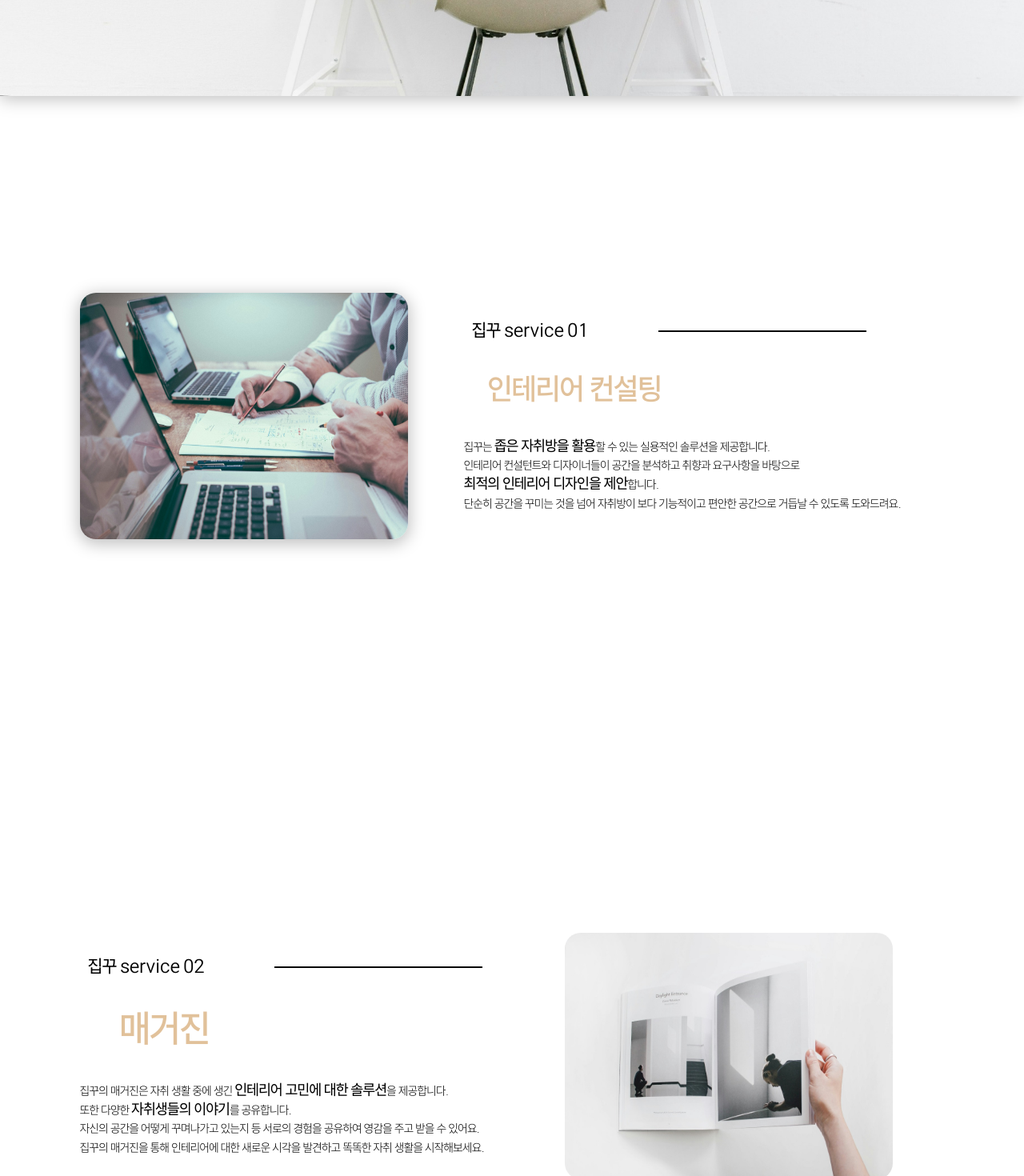
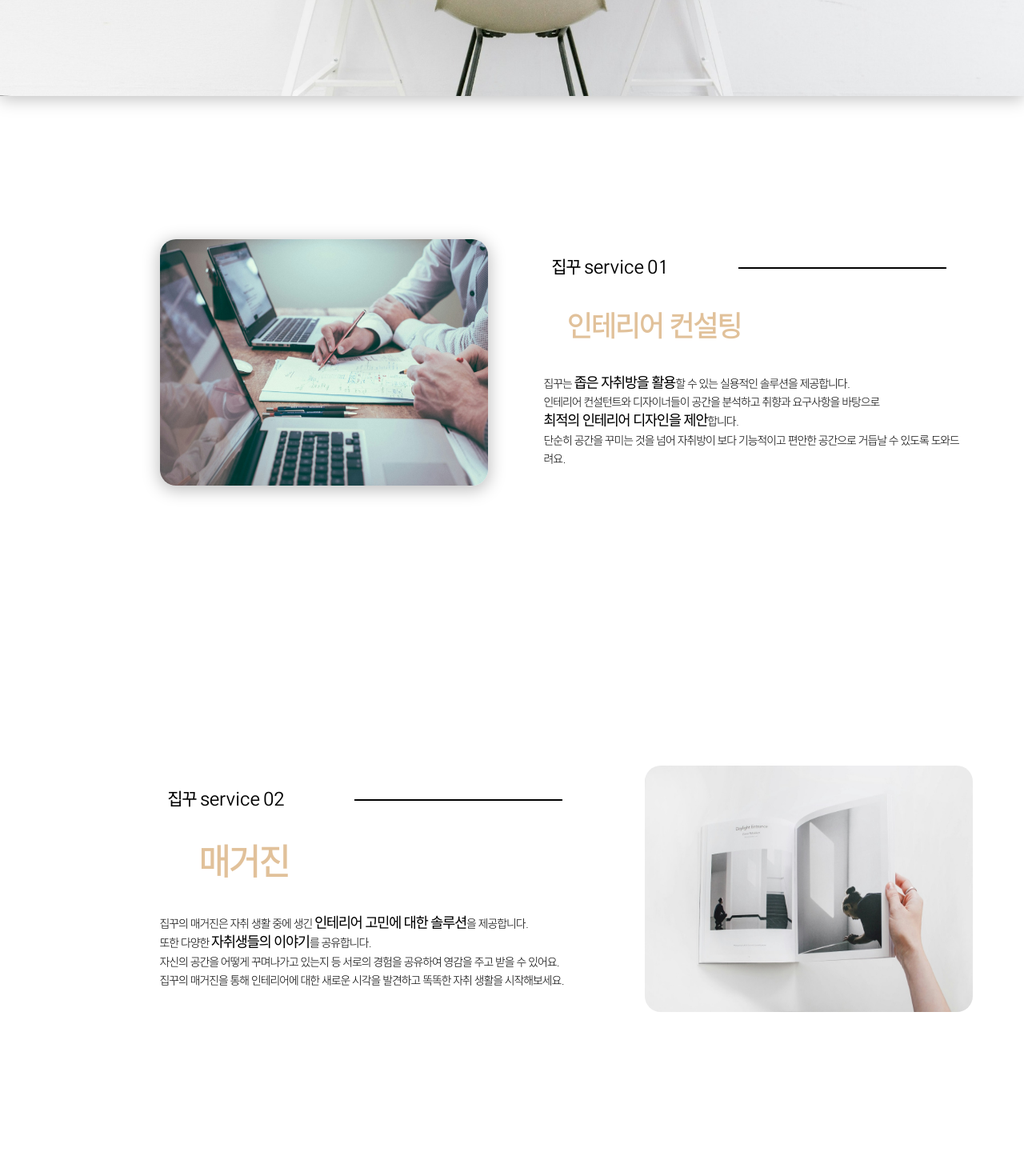
Before and after one commit to house-making-node/FRONT, a React (Create React App) app: page / in a window 1280 px wide. Shown: the part 680-2150 px from the top of the page at 80% size. After the commit the page ends 2117 px from the top, so only its background shows below. Built offline with nearby package versions, Linux system fonts and the light colour scheme.

Commit message:
main page 수정

```diff
--- a/src/component/interiorconsult/Extracontent.jsx
+++ b/src/component/interiorconsult/Extracontent.jsx
@@ -1,9 +1,8 @@
-import React from 'react';
-import styled from 'styled-components';
-import extra1 from '../img/extra1.jpg';
-import extra2 from '../img/extra2.jpg';
-import extra3 from '../img/extra3.jpg';
-
+import React from "react";
+import styled from "styled-components";
+import extra1 from "../img/extra1.jpg";
+import extra2 from "../img/extra2.jpg";
+import extra3 from "../img/extra3.jpg";
 
 const ExtraContentSection = styled.div`
   background-color: #f7f0e7;
@@ -16,7 +15,7 @@ const ExtraContentContainer = styled.div`
   display: flex;
   justify-content: center;
   gap: 2em;
-  flex-wrap: wrap;s
+  flex-wrap: wrap;
   max-width: 1200px;
   margin: 0 auto;
 `;
--- a/src/component/main/main1.js
+++ b/src/component/main/main1.js
@@ -2,11 +2,9 @@ import styled from "styled-components";
 import main1Img from "../img/main1.jpeg";
 
 const Wrapper = styled.div`
-  width: 100vw;
   position: relative;
 `;
 const Img1 = styled.img`
-  //width: 1440px;
   width: 100%;
   height: 800px;
   box-shadow: 0px 4px 20px 0px rgba(0, 0, 0, 0.25);
--- a/src/component/main/main2.js
+++ b/src/component/main/main2.js
@@ -1,24 +1,11 @@
 import styled from "styled-components";
 import main2Img from "../img/main2.jpeg";
 
-/*
 const Wrapper = styled.div`
-  max-width: 100vw;
-  position: relative;
-  display: flex;
-  flex-direction: row;
-  margin: 200px 10px 200px 100px;
-  background-color: rgba(255, 255, 255, 1);
-  align-items: center;
-  overflow-x: hidden;
-  overflow-y: auto;
-`;
-*/
-const Wrapper = styled.div`
-  width: 100vw;
-  height: 100vh;
   display: flex;
   align-items: center;
+  margin-top: 100px;
+  margin-left: 100px;
 `;
 const Img2 = styled.img`
   width: 100%;
--- a/src/component/main/main3.js
+++ b/src/component/main/main3.js
@@ -2,10 +2,10 @@ import styled from "styled-components";
 import main3Img from "../img/main3.jpeg";
 
 const Wrapper = styled.div`
-  width: 100vw;
-  height: 100vh;
   display: flex;
   align-items: center;
+  margin-top: 100px;
+  margin-left: 100px;
 `;
 
 const Img3 = styled.img`
```
